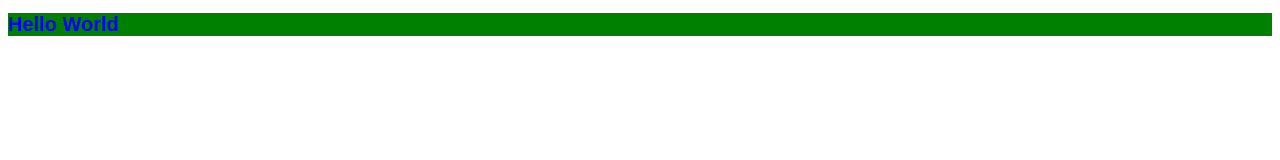
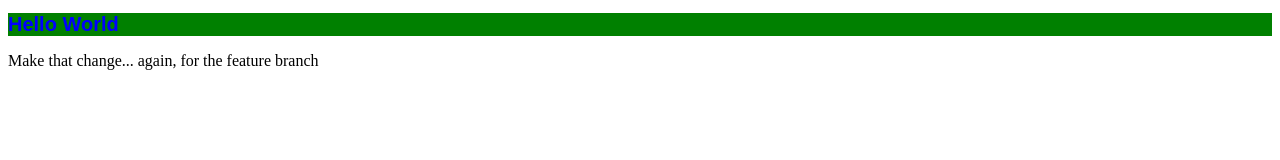
Before and after one commit to Sochi96/web_project, a plain HTML site: page index.html in a window 1280 px wide. Drawn offline with Linux system fonts and the light colour scheme; files that its build step writes are made by us from their sources.

Commit message:
first change in feature branch

```diff
--- a/index.html
+++ b/index.html
@@ -10,6 +10,8 @@
   <body>
     <h1>Hello World</h1>
 
+    <p>Make that change... again, for the feature branch<p>
+
   </body>
 
 </html>
```
